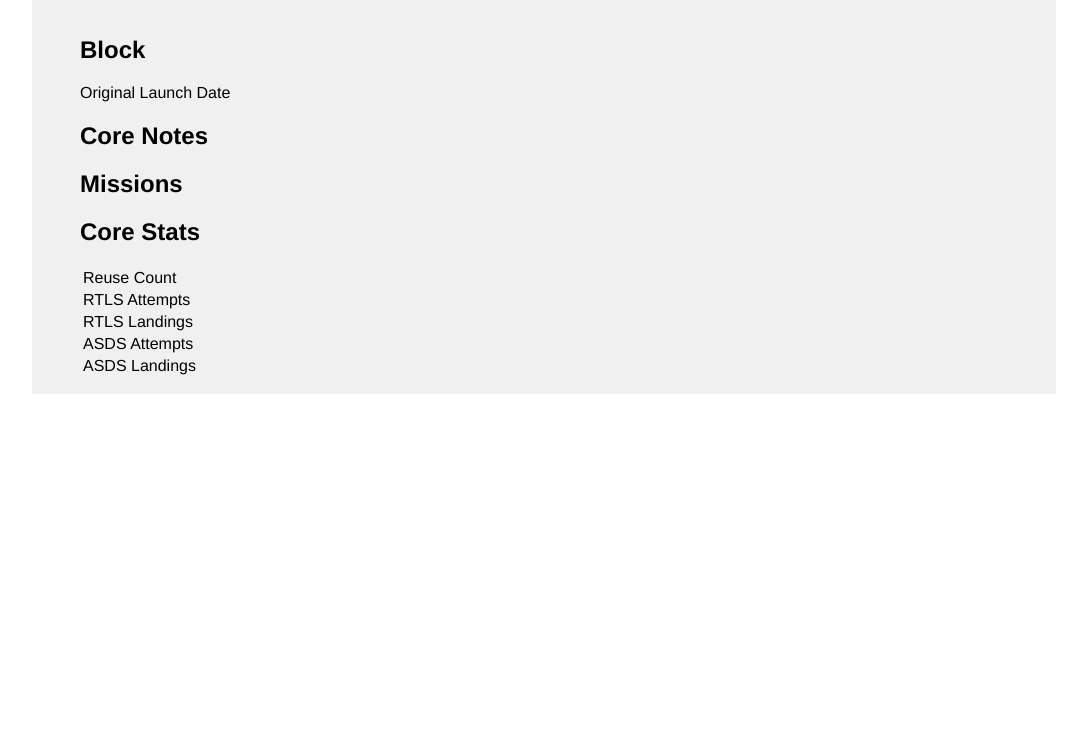
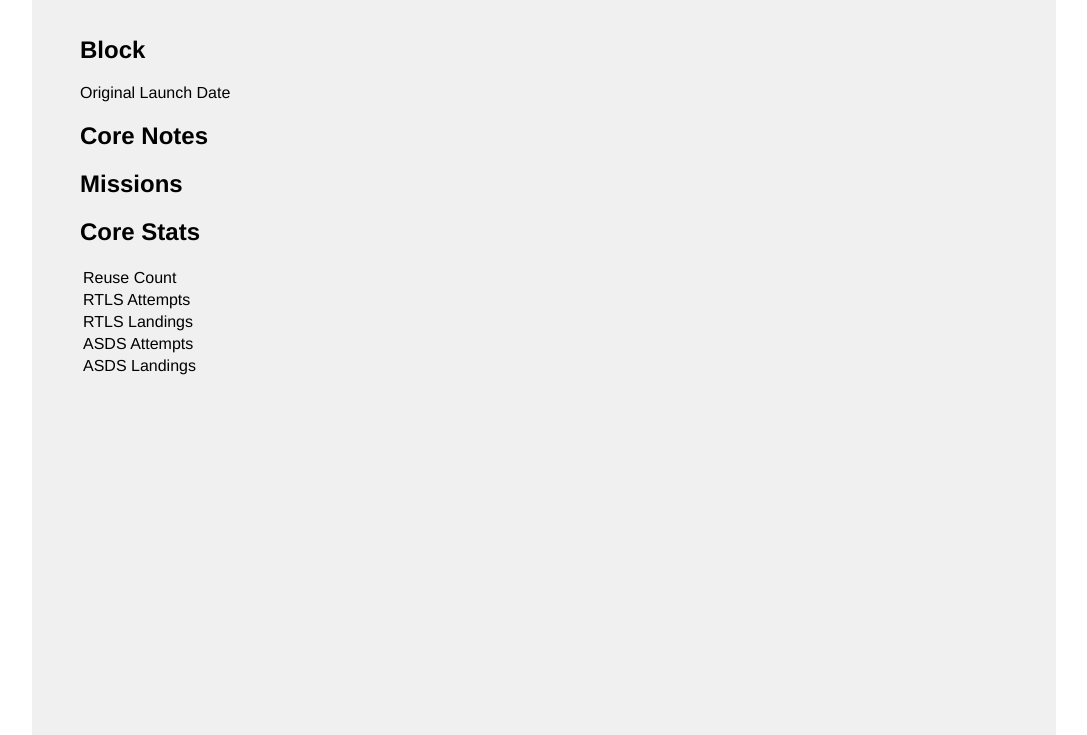
Before and after one commit to jdineen21/space_django, a Django app: page /spacex/cores/1/ in a window 1280 px wide. Shown: the part 65-800 px from the top of the page, without its empty margins (96-1183 px from the left). Run offline with Django 3.2, Linux system fonts and the light colour scheme; data that the repository does not hold is empty.

Commit message:
min page height added

```diff
--- a/static/base/base.css
+++ b/static/base/base.css
@@ -7,6 +7,7 @@
     padding: 1em 0em;
     background: #f0f0f0;
     overflow: hidden;
+    min-height: calc(100vh - 4em);
 }
 
 #navbar {
```
